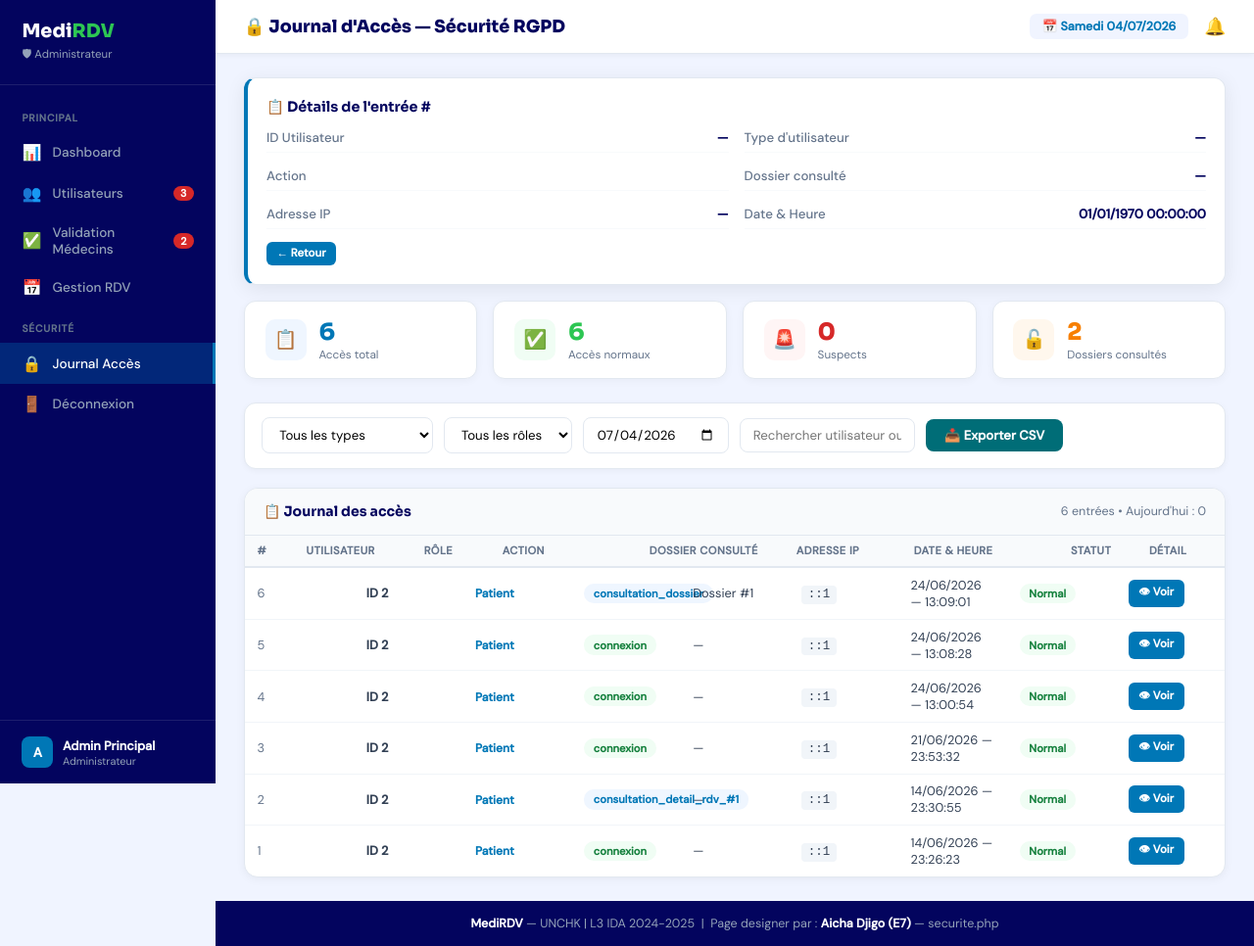
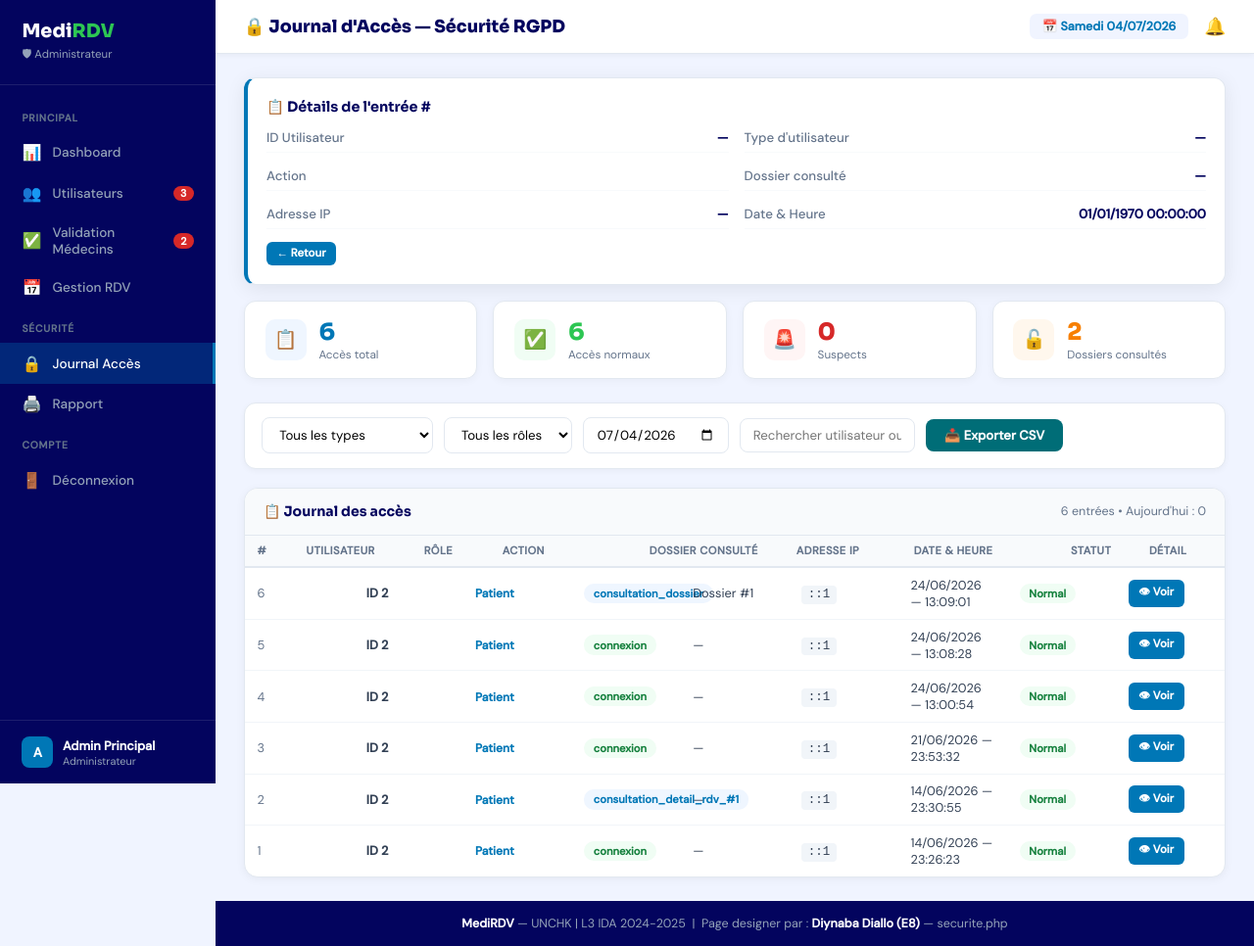
Before and after one commit to Fatou-demba/Medirdv, a PHP site: page /pages/securite.php in a window 1280 px wide. Shown: the whole page at 98% size. Run offline with PHP 8.4, Linux system fonts and the light colour scheme; a user stored in the database is signed in; data comes from the database, SQL or seed files in the repository.

Commit message:
Update securite.php

```diff
--- a/pages/securite.php
+++ b/pages/securite.php
@@ -316,6 +316,10 @@ unset($_SESSION['error']);
         <a href="securite.php" class="nav-item active">
             <span class="icon">🔒</span>Journal Accès
         </a>
+        <a href="rapport.php" class="nav-item">
+             <span class="icon">🖨️</span>Rapport
+     </a>
+         <div class="nav-section">Compte</div>
         <a href="logout.php" class="nav-item">
             <span class="icon">🚪</span>Déconnexion
         </a>
@@ -557,7 +561,7 @@ unset($_SESSION['error']);
     </div>
 
     <footer>
-        <p><strong>MediRDV</strong> — UNCHK | L3 IDA 2024-2025 &nbsp;|&nbsp; Page designer par : <strong>Aicha Djigo (E7)</strong> — securite.php</p>
+        <p><strong>MediRDV</strong> — UNCHK | L3 IDA 2024-2025 &nbsp;|&nbsp; Page designer par : <strong>Diynaba Diallo (E8)</strong> — securite.php</p>
     </footer>
 </div>
 
```
